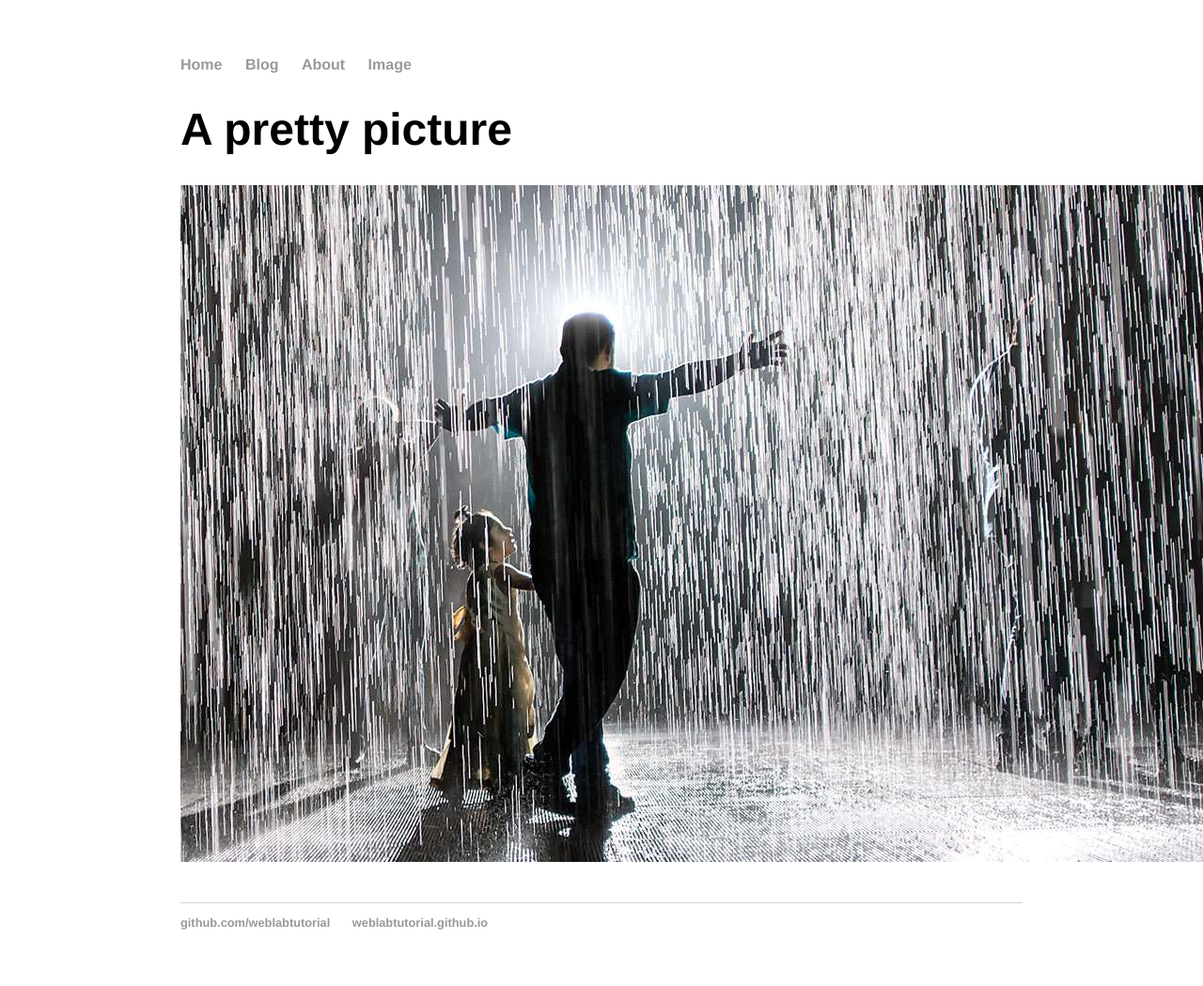
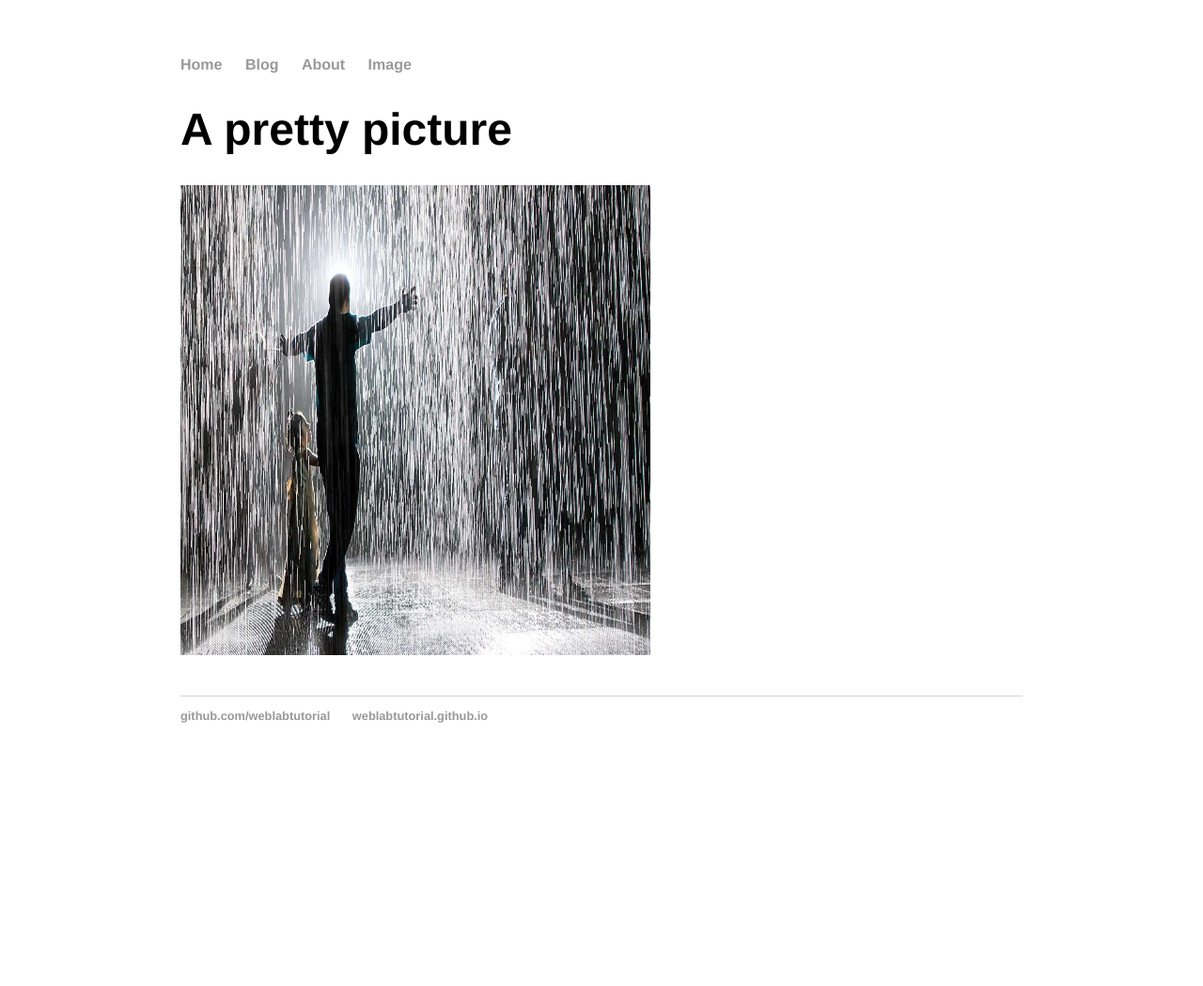
Before and after one commit to Kanaga2004/Kanaga2004.github.io, a Jekyll site: the page built from images/index.html, in a window 1280 px wide. Shown: the whole page at 94% size. Built offline with Jekyll 4.4.1, drawn with Linux system fonts in a browser that asks for light colours; after the commit the page ends 900 px from its top, so only the background shows below that.

Commit message:
changed picture width

```diff
--- a/images/index.html
+++ b/images/index.html
@@ -3,4 +3,4 @@
 title: Web Programming Page
 ---
 <h1>A pretty picture<h1>
-  <img src="779754-rain-room.jpg" alt="Image of rain"></img>
+  <img src="779754-rain-room.jpg" alt="Image of rain" width=500px height=500px></img>
```
